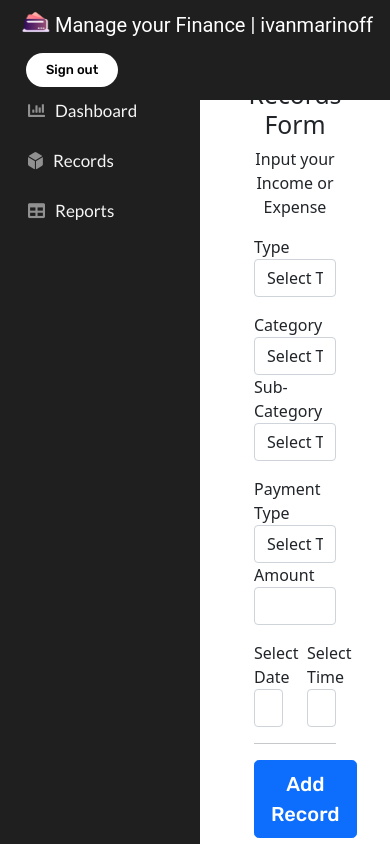
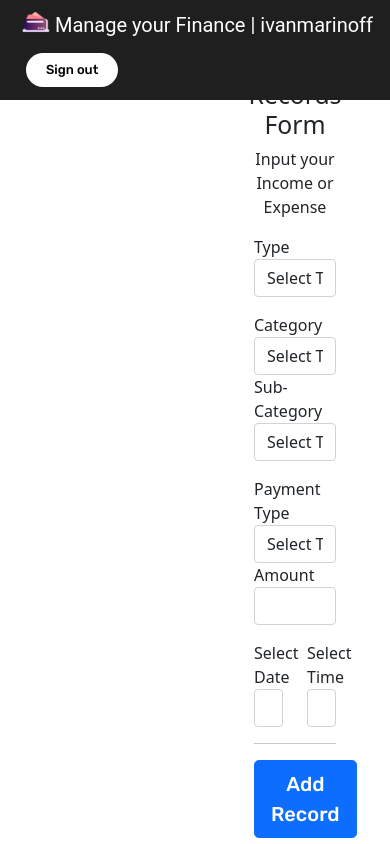
Before and after one commit to ivanmarinoff/Personal-Wallet, a Django app: page /records/ in a window 390 px wide. Run offline with Django 5.2, Linux system fonts and the light colour scheme; a user stored in the database is signed in; some libraries are stand-ins or nearby versions.

Commit message:
Updated id=sidenav

```diff
--- a/templates/main.html
+++ b/templates/main.html
@@ -85,7 +85,7 @@
     </nav>
     <div class="container-fluid">
         <div class="row">
-                <nav id="sidenav">
+                <nav id="sidenav" class="d-none d-md-block">
                     <ul class="nav flex-column">
                         <li class="nav-link active" id="sidetext"><a href="{%url 'dashboard' %}"><i class="fas fa-chart-bar nav-icon"></i>Dashboard</a></li>
                         <li class="nav-link active" id="sidetext"><a href="{%url 'records' %}"><i class="fas fa-dice-d6 nav-icon"></i>Records</a></li>
```
Also changed, not shown: db.sqlite3.
